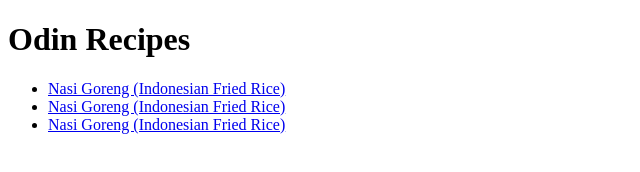
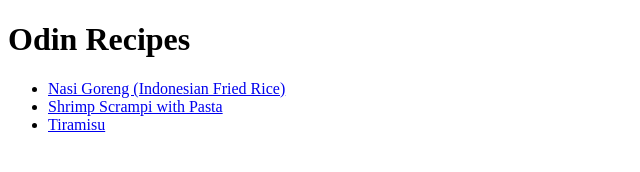
Before and after one commit to tingtung46/odin-recipes, a plain HTML site: page index.html in a window 1280 px wide. Shown: the whole page, without its empty margins (0-640 px from the left). Drawn offline with Linux system fonts and the light colour scheme.

Commit message:
Add 2 links of recipes

```diff
--- a/index.html
+++ b/index.html
@@ -9,8 +9,8 @@
     <h1>Odin Recipes</h1>
     <ul>
         <li><a href="recipes/nasi-goreng.html">Nasi Goreng (Indonesian Fried Rice)</a></li>
-        <li><a href="recipes/nasi-goreng.html">Nasi Goreng (Indonesian Fried Rice)</a></li>
-        <li><a href="recipes/nasi-goreng.html">Nasi Goreng (Indonesian Fried Rice)</a></li>
+        <li><a href="recipes/shrimp-scampi.html">Shrimp Scrampi with Pasta</a></li>
+        <li><a href="recipes/tiramisu.html">Tiramisu</a></li>
     </ul>
 </body>
 </html>
```
